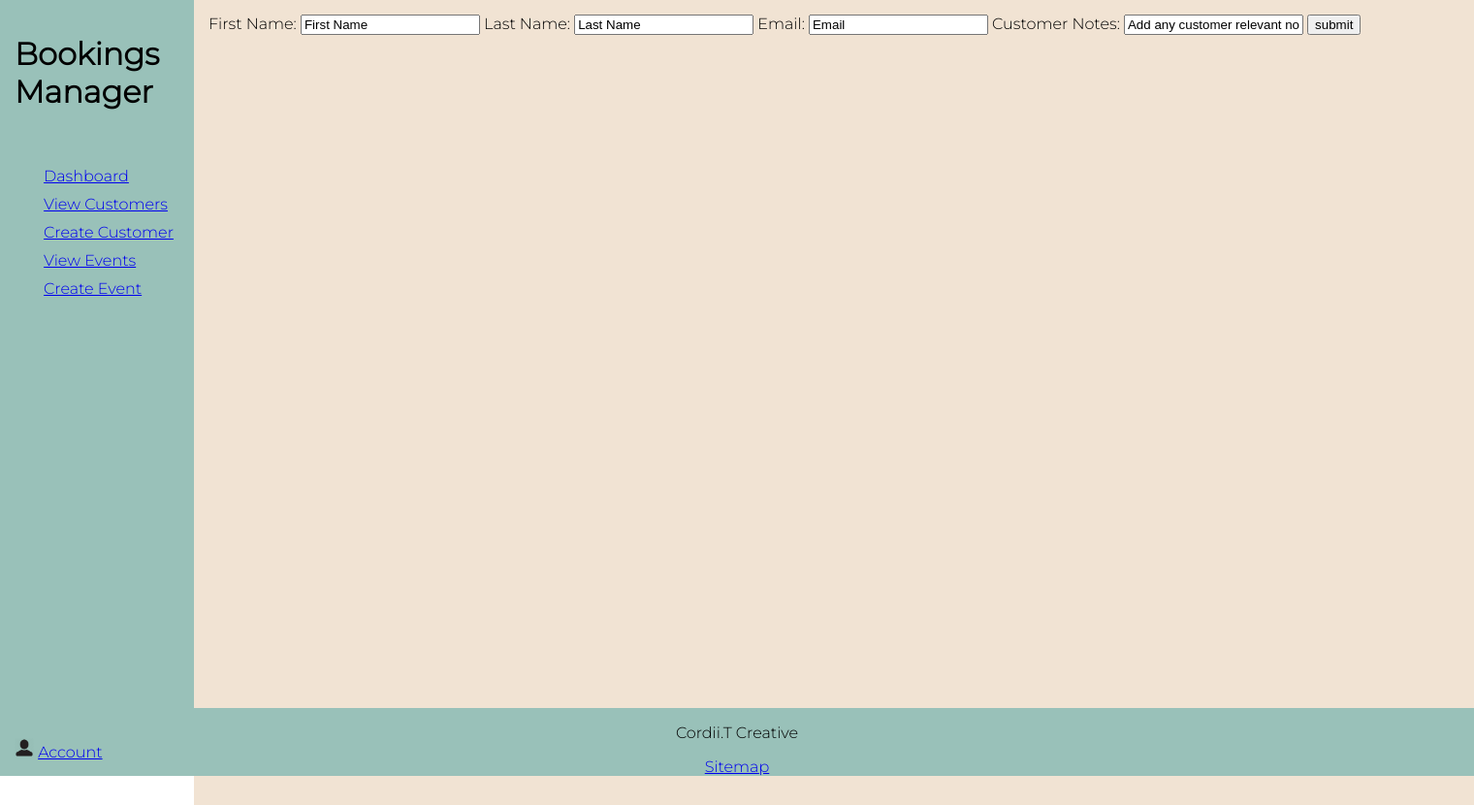
After one commit to CordiiT14/Bookings_Manager, a Flask app: template templates/customers/new.html in a window 1520 px wide; the page is wider, and only the part inside the window is pictured. The commit adds this page. Shown: that part at 97% size. Run offline with Flask 2, Linux system fonts and the light colour scheme; the template is opened without the code that fills it, so the values that code supplies are empty.

Commit message:
working on the add new customer paths. struggling with redirect to new customers detail view after form submit

```diff
--- a/templates/base.html
+++ b/templates/base.html
@@ -19,7 +19,7 @@
                         <a href="/customers">View Customers</a>
                     </li>
                     <li>
-                        <a href="/">Create Customer</a>
+                        <a href="/customers/new">Create Customer</a>
                     </li>
                     <li>
                         <a href="/">View Events</a>
--- /dev/null
+++ b/templates/customers/edit.html
@@ -0,0 +1,5 @@
+{% extends 'base.html' %}
+{% block content %}
+
+
+{% endblock %}
--- a/templates/customers/index.html
+++ b/templates/customers/index.html
@@ -8,7 +8,7 @@
                     <th>ID</th>
                     <th>Name</th>
                     <th>Email</th>
-                    <th>Details</th>
+                    <th>Actions</th>
                 </tr>
             </thead>
             <tbody>
@@ -17,7 +17,9 @@
                         <th> {{ customer.id }} </th>
                         <td>{{ customer.full_name(customer) }}</td>
                         <td>{{ customer.email }}</td>
-                        <td><a href="/customers/{{ customer.id }}">Go to Customer</a></td>
+                        <td><a href="/customers/{{ customer.id }}">Go to Customer</a>
+                        <a href="/customerd/delete">Delete customer</a>
+                    </td>
                     </tr>
                 {% endfor %}
             </tbody>
--- /dev/null
+++ b/templates/customers/new.html
@@ -0,0 +1,19 @@
+{% extends 'base.html'%}
+{% block content%}
+
+<div>
+    <form action="/customers/new" method="post">
+        <label for="first_name">First Name:</label>
+        <input type="text" id="first_name" name="first_name" value="First Name">
+        <label for="last-name">Last Name:</label>
+        <input type="text" id="last_name" name="last_name" value="Last Name">
+        <label for="email">Email:</label>
+        <input type="email" id="email" name="email" value="Email">
+        <label for="notes">Customer Notes:</label>
+        <input type="text" id="notes" name="notes" value="Add any customer relevant notes here.">
+        <input type="submit" value="submit">
+
+    </form>
+</div>
+
+{% endblock %}
```
Also changed, not shown: controllers/customer_controller.py (+14 -2 lines).
